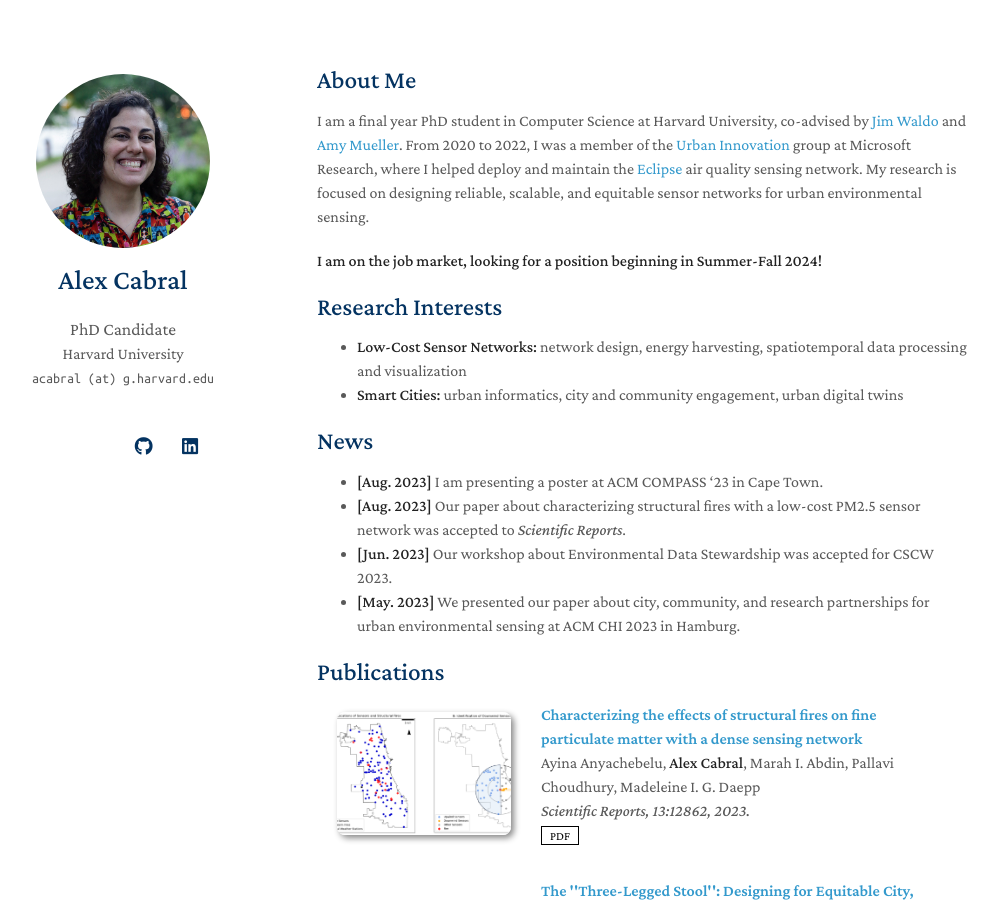
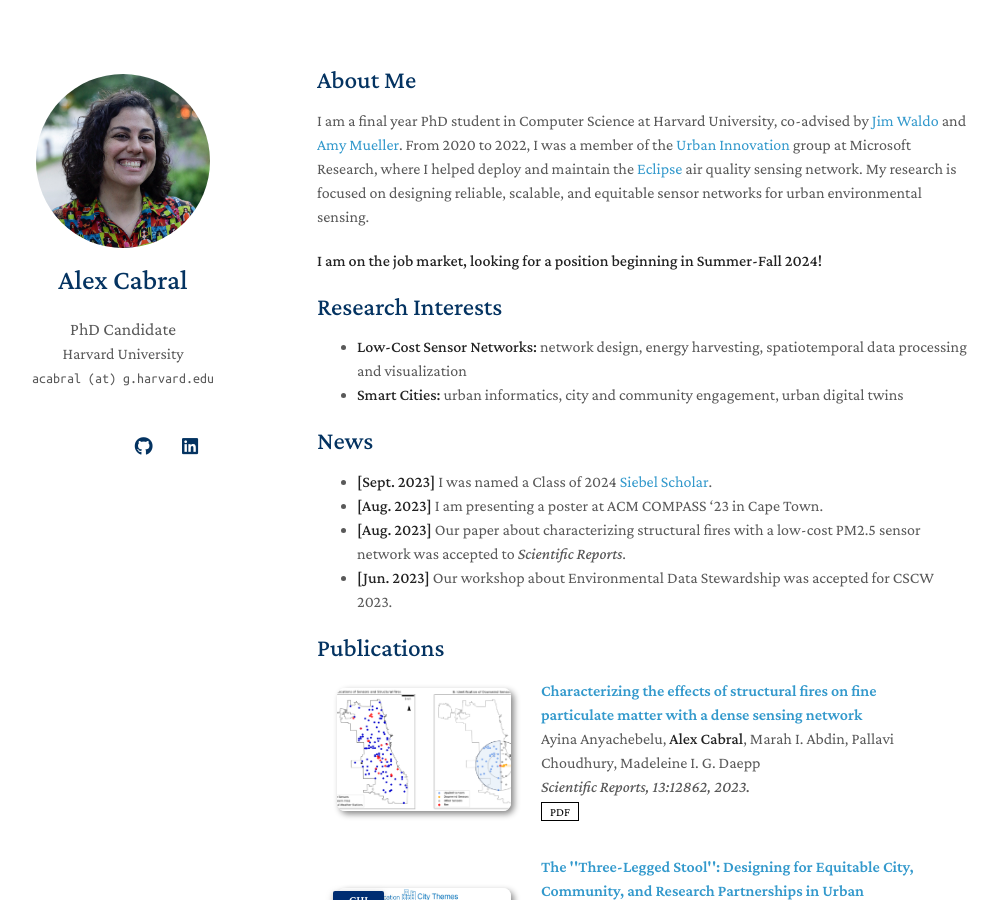
Before and after one commit to a-cabral/a-cabral.github.io, a Jekyll site: the page built from index.md, in a window 1280 px wide and 900 px high. Shown: the whole window, without its empty margins (153-1151 px from the left). Built offline with Jekyll 4.4.1, drawn with Linux system fonts in a browser that asks for light colours; nearby versions of some CDN libraries; a style sheet for code colours, icons or effects is not loaded; our own code applies the rules of GitHub Pages for plain Markdown files.

Commit message:
Update index.md

```diff
--- a/index.md
+++ b/index.md
@@ -15,9 +15,10 @@ I am a final year PhD student in Computer Science at Harvard University, co-advi
 
 ## News
 
+- **[Sept. 2023]** I was named a Class of 2024 [Siebel Scholar](https://www.siebelscholars.com/articles/siebel-scholars-foundation-announces-class-of-2024/).
 - **[Aug. 2023]** I am presenting a poster at ACM COMPASS '23 in Cape Town.
 - **[Aug. 2023]** Our paper about characterizing structural fires with a low-cost PM2.5 sensor network was accepted to *Scientific Reports*.
 - **[Jun. 2023]** Our workshop about Environmental Data Stewardship was accepted for CSCW 2023.
-- **[May. 2023]** We presented our paper about city, community, and research partnerships for urban environmental sensing at ACM CHI 2023 in Hamburg.
+
 
 {% include_relative _includes/publications.md %}
```
